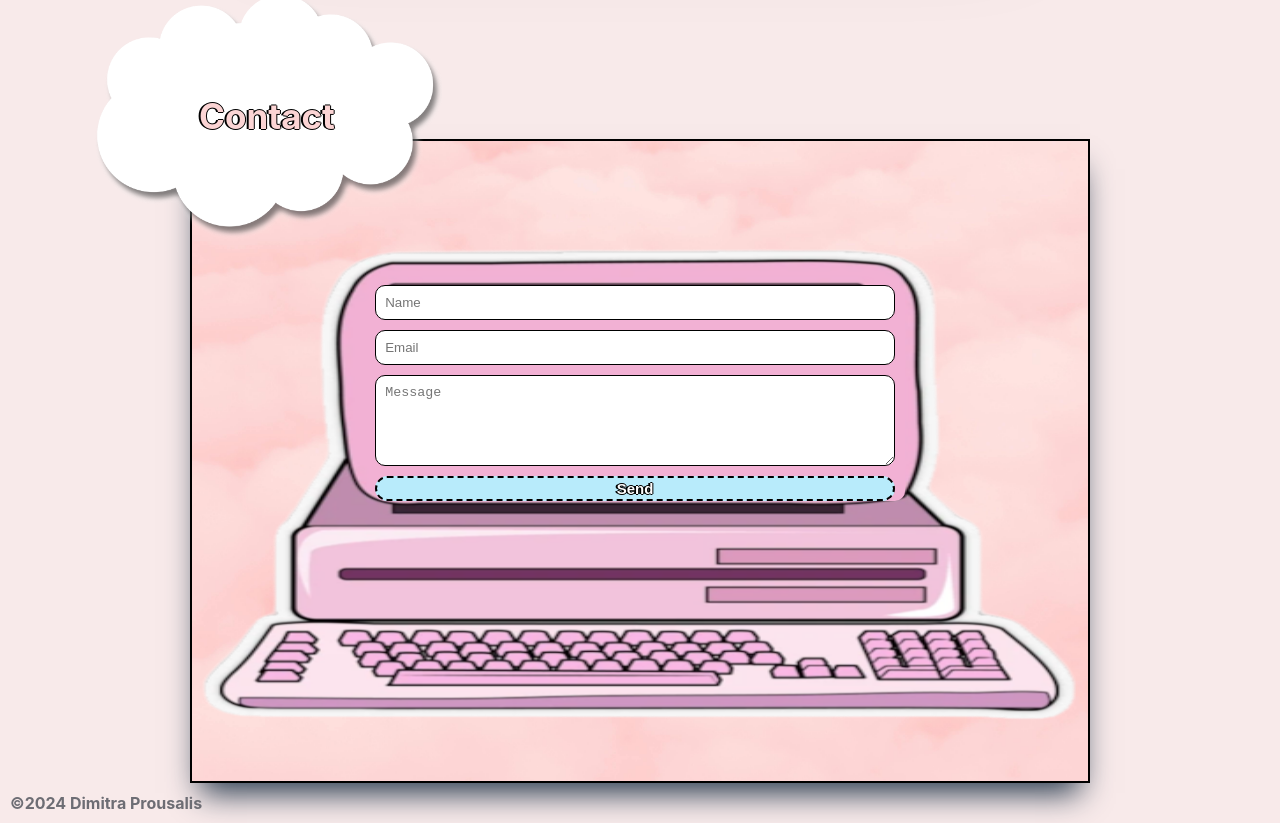
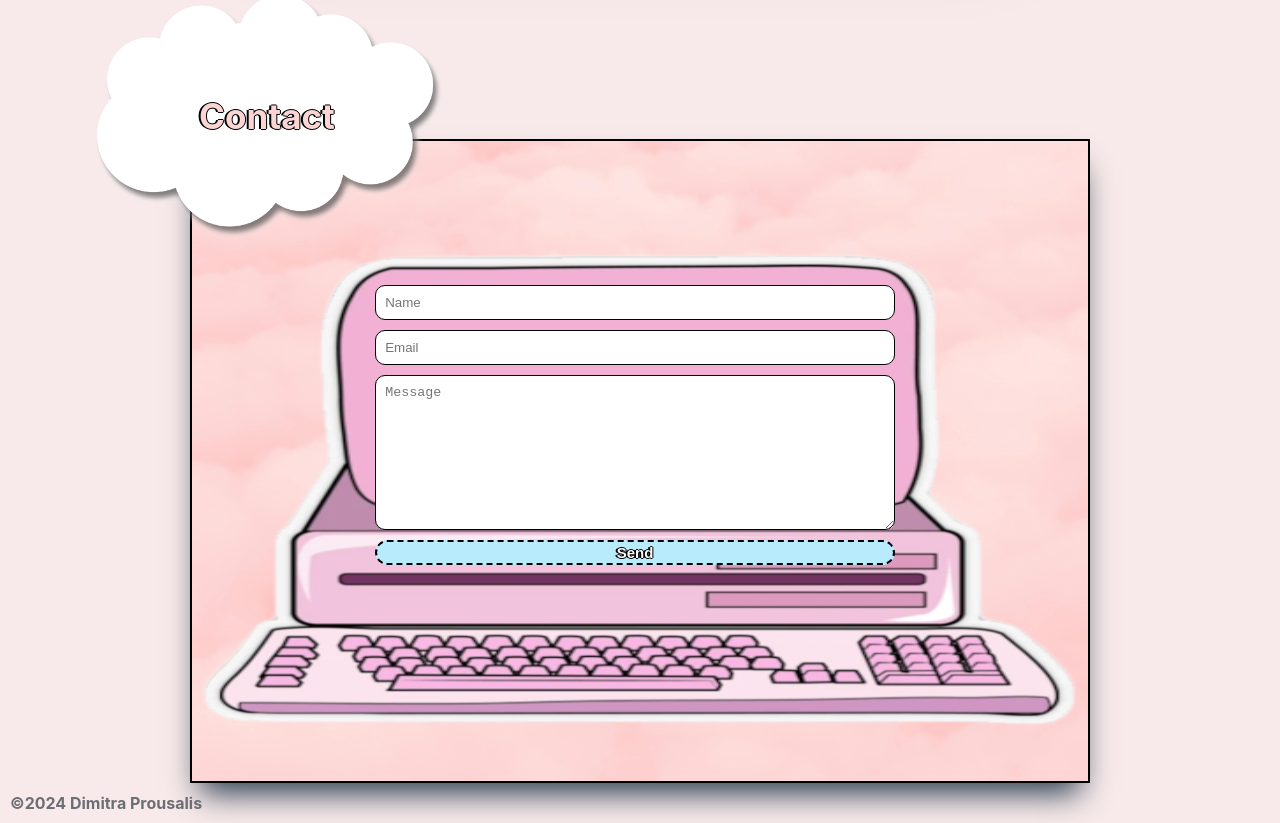
Before and after one commit to dimiprousalis/MyPortfolio, a React (Create React App) app: page / in a window 1280 px wide. Shown: the part 3401-4224 px from the top of the page. Built offline with nearby package versions, Linux system fonts and the light colour scheme.

Commit message:
change comp pic

```diff
--- a/src/components/Contact/ContactForm.jsx
+++ b/src/components/Contact/ContactForm.jsx
@@ -31,8 +31,7 @@ const ContactForm = () => {
     return (
         <div className="contact-container">
             <div className="spacer"></div>
-            <img className="comp-pic" src={require('../../assets/old-comp-5.png')} alt="comp" />
-            <div className="form-box">
+            <img className="comp-pic" src={require('../../assets/old-comp-6.png')} alt="comp" />
             <motion.form
                 ref={formRef}
                 onSubmit={sendEmail}
@@ -46,7 +45,6 @@ const ContactForm = () => {
                 {error && "Sorry, looks like that didn't work. Let's try again!"}
                 {success && "Thank you! I'll be reaching out shortly."}
             </motion.form>
-            </div>
         </div>
     )
 }
--- a/src/components/Contact/contact.scss
+++ b/src/components/Contact/contact.scss
@@ -27,40 +27,24 @@
     max-height: 900px;
     width: 70%;
     height: 60%;
-    margin-top: -45px;
+    margin-top: -40px;
 
     @include tablet {
         width: 90%;
     }
 }
 
-.form-box {
-    background-color: #f2b1d4;
+form {
     position: relative;
     width: 58%;
-    height: 27vh;
-    margin: auto;
-    padding-right: 10px;
-    border-radius: 10px;
-
-    @include tablet {
-        width: 56%;
-    }
-
-}
-form {
-    position: relative;
-    width: 100%;
     height: 100%;
     margin: auto;
     display: flex;
     flex-direction: column;
     max-width: 900px;
     gap: 10px;
+    padding-right: 10px;
 
-    @include tablet {
-        gap: 5px;
-    }
     input,
     textarea {
         padding: 9px;
```
Also changed, not shown: src/assets/old-comp-5.png (deleted), src/assets/old-comp-6.png (added).
